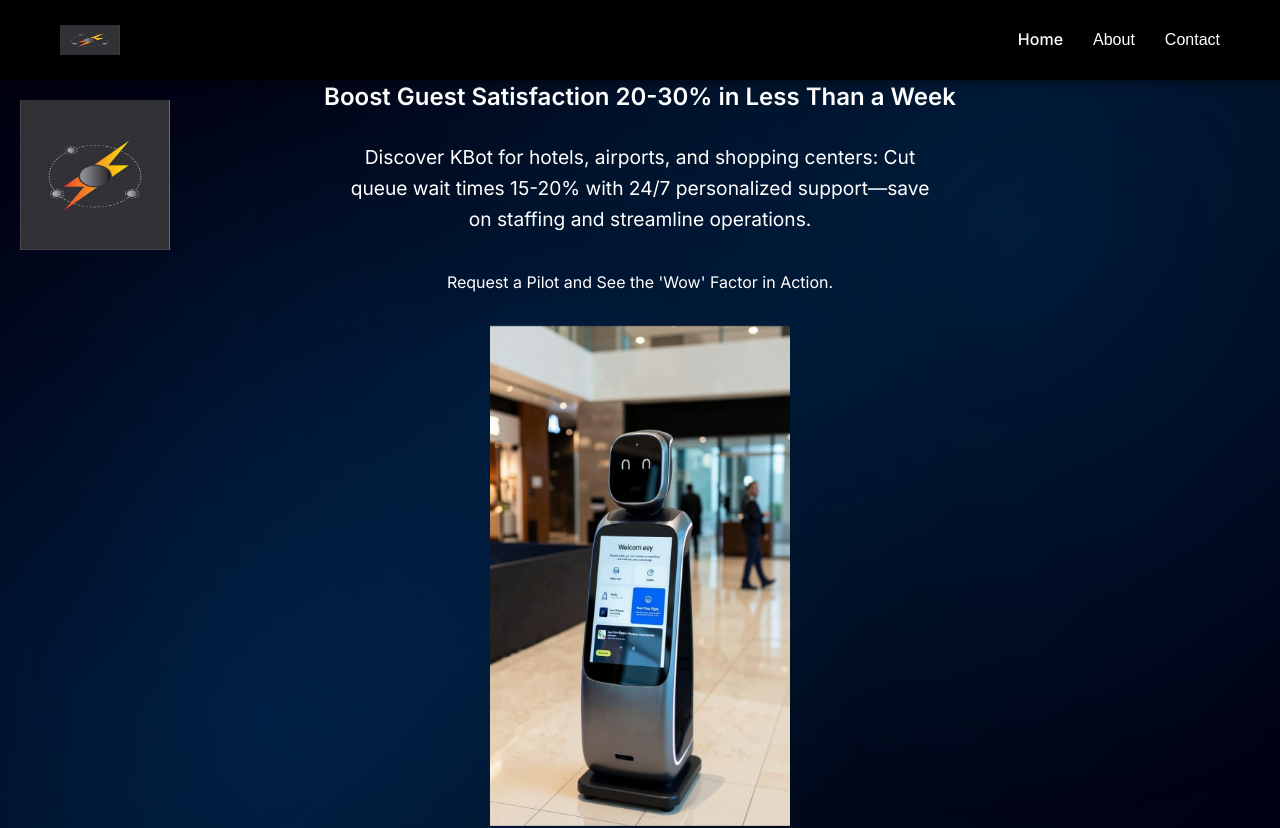
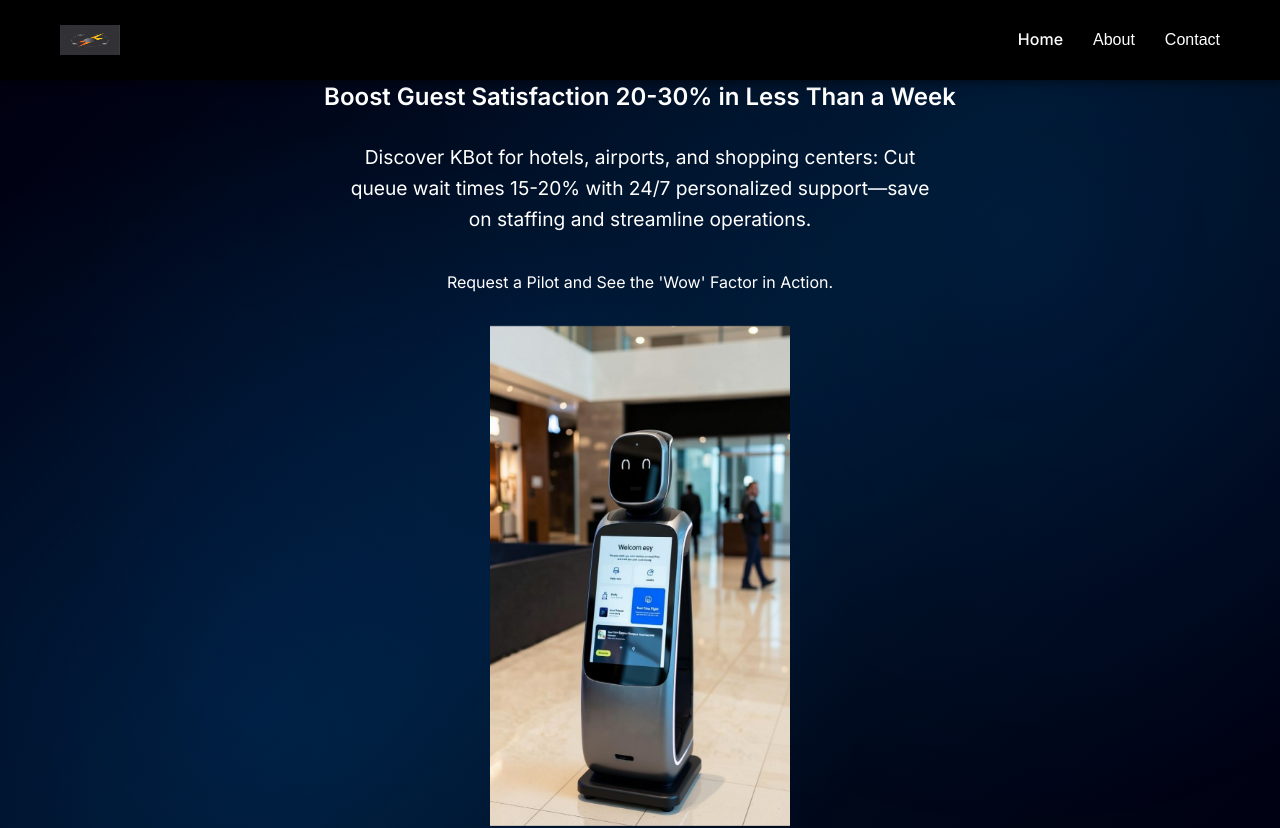
Before and after one commit to SamGit83/vercel-kscalerobotics, a Next.js app: page / in a window 1280 px wide. Shown: the top 828 px of the page. Built offline with nearby package versions, Linux system fonts and the light colour scheme.

Commit message:
add navbar.

```diff
--- a/components/Hero.js
+++ b/components/Hero.js
@@ -21,14 +21,6 @@ const Hero = () => {
   return (
     <motion.section className={styles.hero} style={{ y }}>
       <div className={styles.backgroundSwirl}></div>
-      <motion.div
-        className={styles.logo}
-        initial={{ opacity: 0, scale: 0.8 }}
-        animate={{ opacity: 1, scale: 1 }}
-        transition={{ duration: 1 }}
-      >
-        <Image src="/logo.png" alt="Kscale Robotics Logo" width={40} height={40} />
-      </motion.div>
       <motion.h1
         className={styles.tagline}
         initial={{ opacity: 0, y: 20 }}
--- a/components/Navigation.js
+++ b/components/Navigation.js
@@ -22,7 +22,7 @@ export default function Navigation() {
     <nav className={styles.navbar}>
       <div className={styles.container}>
         <Link href="/" className={styles.logoLink}>
-          <Image src="/logo.png" alt="Kscale Robotics Logo" width={60} height={30} className={styles.logo} />
+          <Image src="/logo.png" alt="Kscale Robotics Logo" width={60} height={60} className={styles.logo} />
         </Link>
         <div className={`${styles.menu} ${isMenuOpen ? styles.menuOpen : ''}`}>
           <Link href="/" className={styles.navLink}>Home</Link>
```
